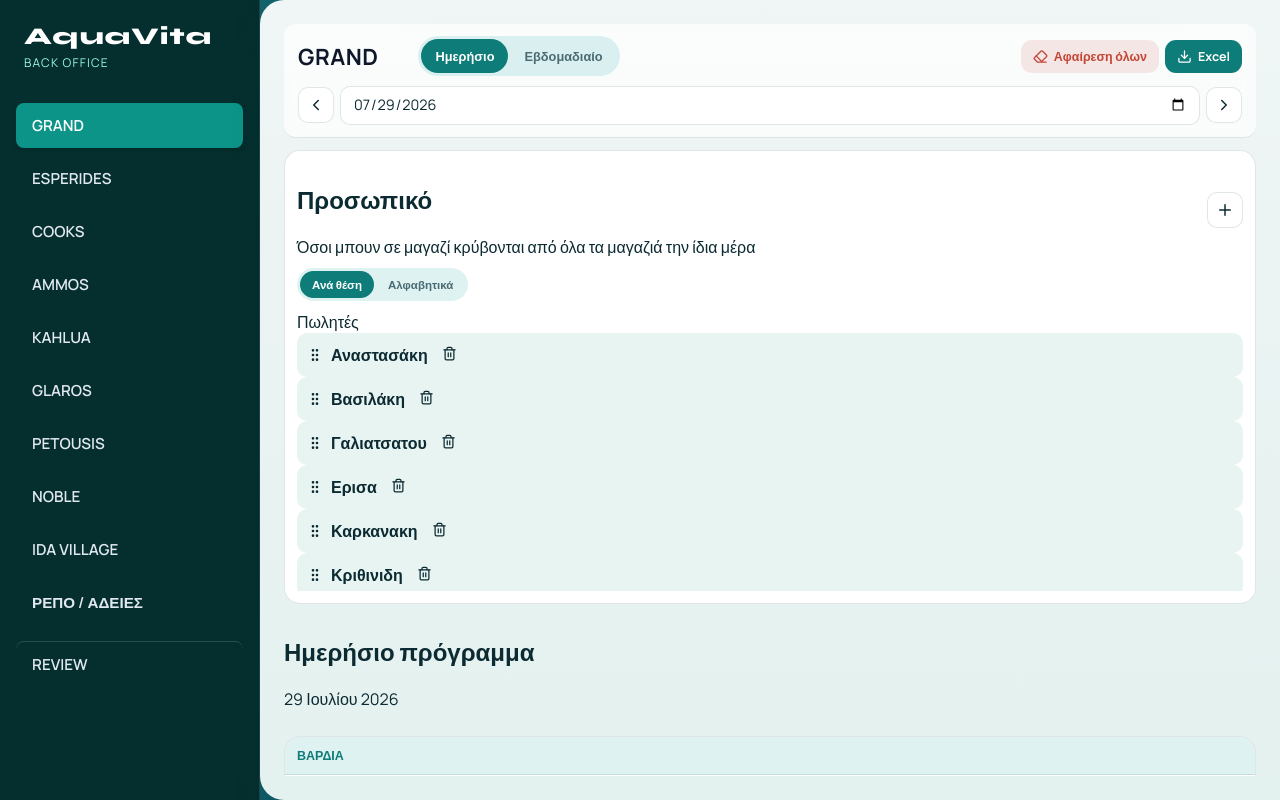
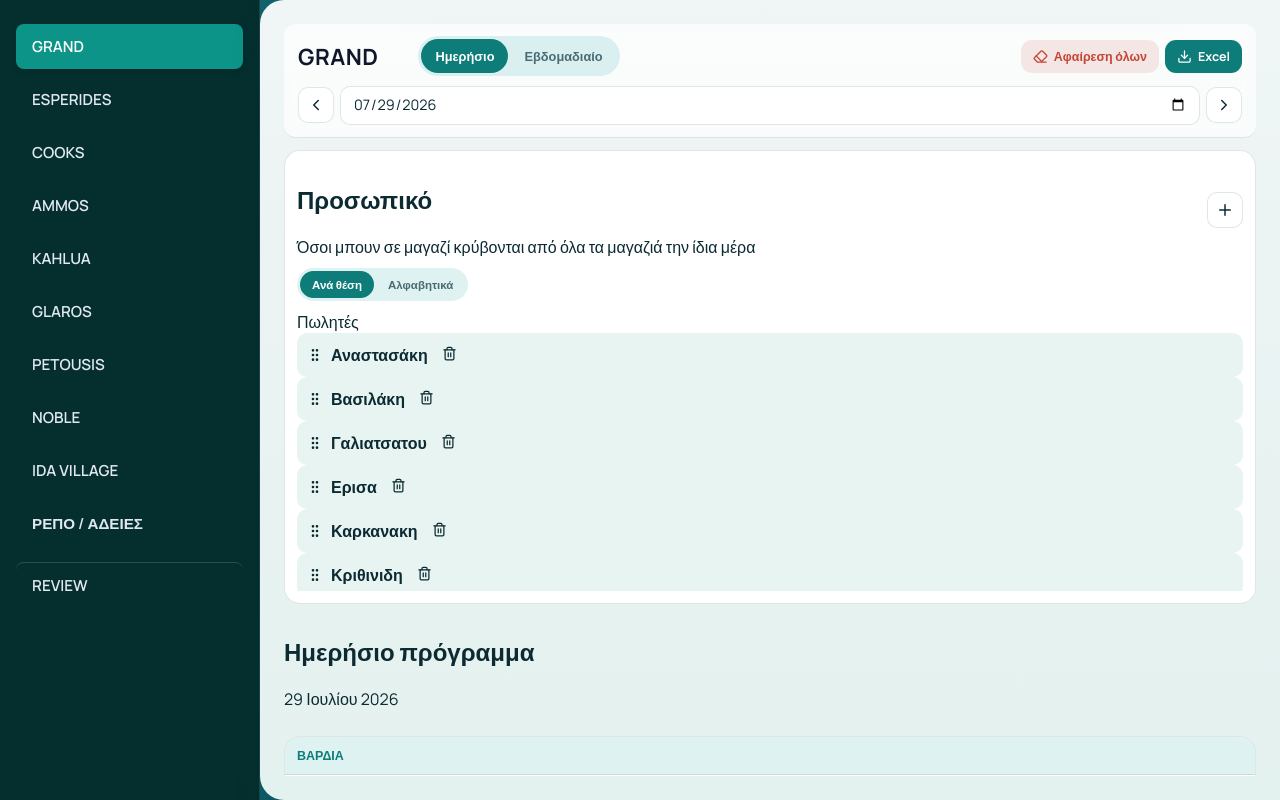
Before and after one commit to JennyDretaki/AquaVita, a React (Vite) app: page / in a window 1280 px wide. Built offline with nearby package versions, Linux system fonts and the light colour scheme.

Commit message:
Remove brand block from ShopSidebar component
Removed brand block containing title and subtitle.

```diff
--- a/src/components/ShopSidebar.tsx
+++ b/src/components/ShopSidebar.tsx
@@ -6,10 +6,7 @@ export function ShopSidebar() {
 
   return (
     <aside className="shop-sidebar" aria-label="Υποκαταστήματα">
-      <div className="brand-block">
-        <h1>AquaVita</h1>
-        <span>Back Office</span>
-      </div>
+
       {SHOPS.map((shop) => (
         <button
           key={shop.id}
```
